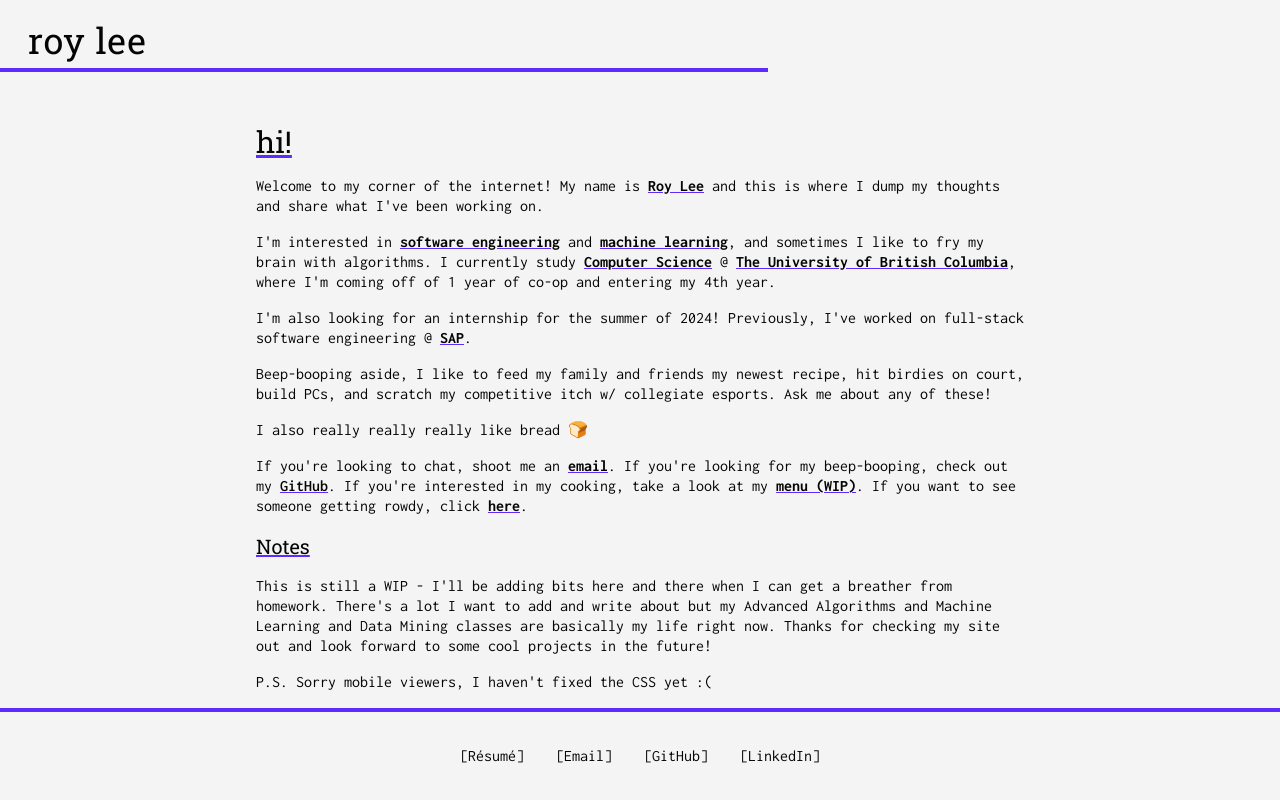
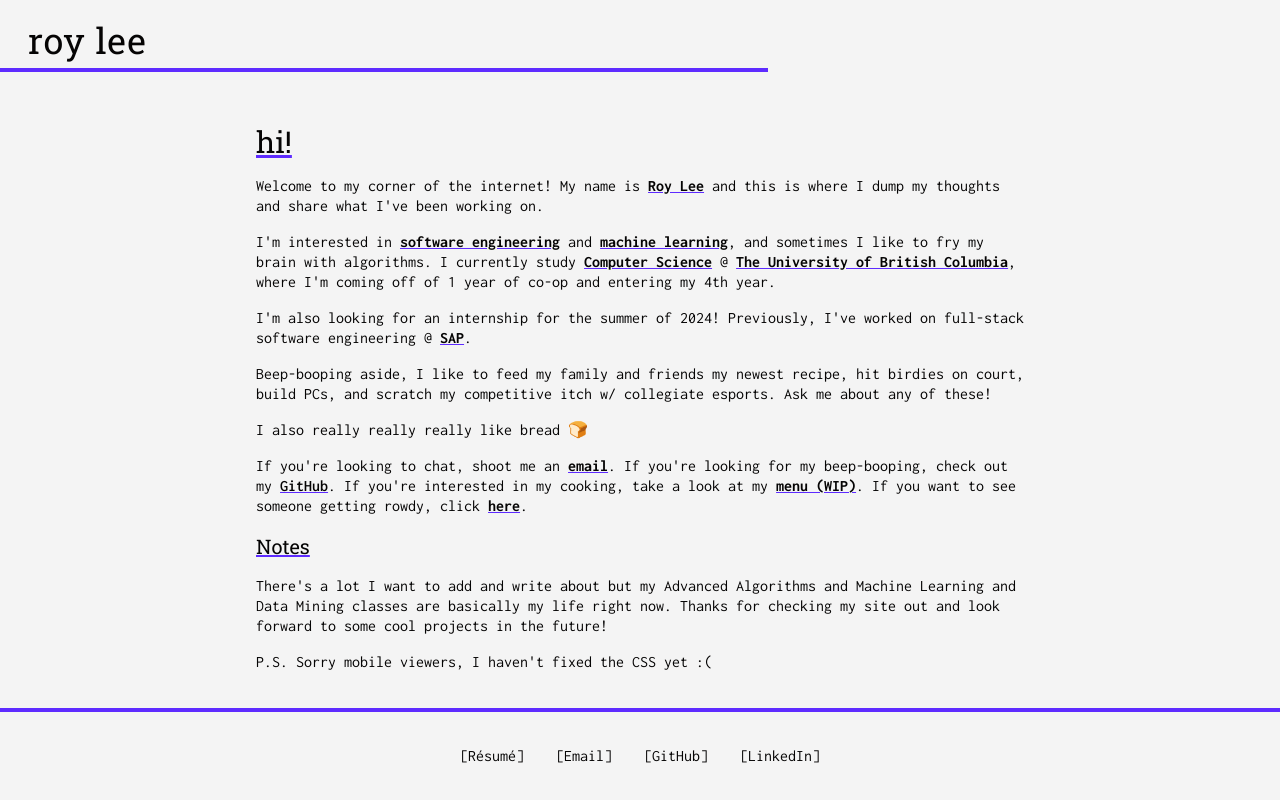
Before and after one commit to royee-lee/portfolio, a Next.js app: page / in a window 1280 px wide. Built offline with nearby package versions, Linux system fonts and the light colour scheme.

Commit message:
Update note

```diff
--- a/app/page.tsx
+++ b/app/page.tsx
@@ -70,10 +70,9 @@ export default function Home() {
 
         <h2 className="font-roboto_slab text-xl underline decoration-accent mt-4">Notes</h2>
         <p className="font-inconsolata mt-4 leading-tight">
-          This is still a WIP - I'll be adding bits here and there when I can get a breather from
-          homework. There's a lot I want to add and write about but my Advanced Algorithms and
-          Machine Learning and Data Mining classes are basically my life right now. Thanks for
-          checking my site out and look forward to some cool projects in the future!
+          There's a lot I want to add and write about but my Advanced Algorithms and Machine
+          Learning and Data Mining classes are basically my life right now. Thanks for checking my
+          site out and look forward to some cool projects in the future!
         </p>
         <p className="font-inconsolata mt-4 leading-tight">
           P.S. Sorry mobile viewers, I haven't fixed the CSS yet :{'('}
```
